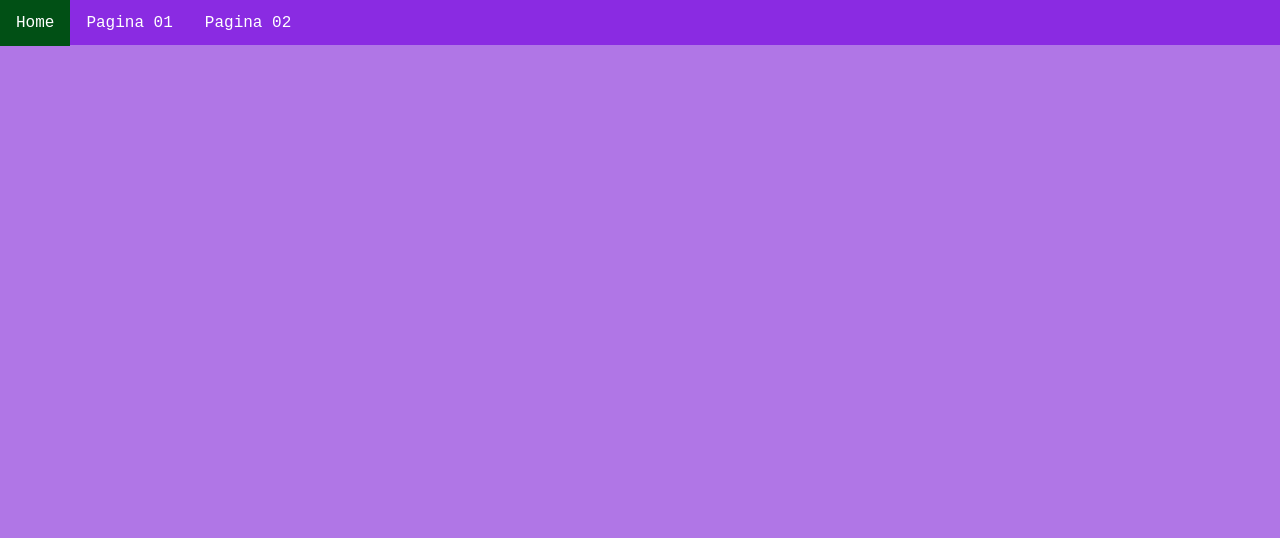
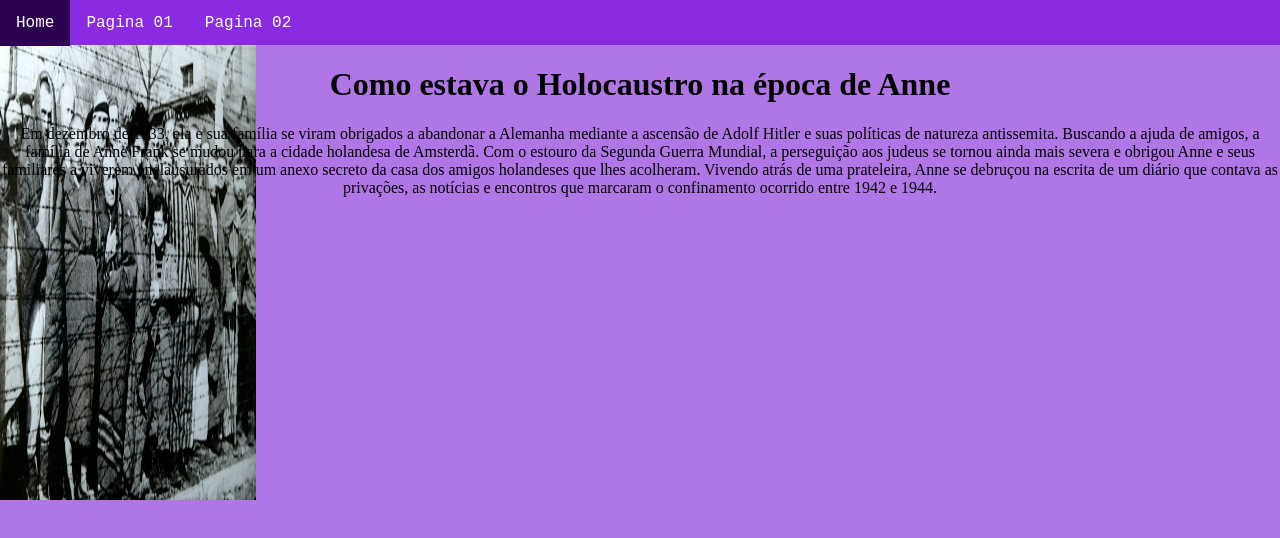
Before and after one commit to MariaLuizaBarboza/primeirob_2t, a plain HTML site: page pagina01.html in a window 1280 px wide. Drawn offline with Linux system fonts and the light colour scheme.

Commit message:
aula dia 24/08

```diff
--- a/estilo.css
+++ b/estilo.css
@@ -80,20 +80,8 @@ li a {
    font-family: 'Courier New', Courier, monospace;
 }
 li a:hover {
-   background: rgb(1, 80, 21);
+   background: rgb(44, 1, 80);
    color: rgb(255, 255, 255);
-}
-.Image {
-  position: absolute;
-  width: 100%;
-  height: 200px ;
-  background: rgb(128, 0, 70);
-  top: 50px;
-  border-color: blue;
-  border-width: 10px;
-  border-style: dashed;
-  margin: 20px;
-  padding: 10px;
 }
 .rodape {
    position: absolute;
@@ -110,4 +98,17 @@ li a:hover {
 .conteudo {
    position: absolute;
    top: 45px;
+   text-align: center;
 }
+.Anne {
+  width:20%;
+  height: 50px;
+
+
+
+}
+#holocaustro{
+   width: 100%;
+   height: 500px;
+   p
+}
--- a/pagina01.html
+++ b/pagina01.html
@@ -17,9 +17,20 @@
            </ul>
        </nav>
     </div>
-<div class="rhinoImage">
-    <img id="rhinoimage" src="1200px-Schwarzes_Nashorn-01.jpg" alt="">
-</div>
+    <div class="conteudo">
+        <h1>Como estava o Holocaustro na época de Anne</h1>
+        <p>Em dezembro de 1933, ela e sua família se viram obrigados a abandonar a Alemanha mediante a ascensão de Adolf
+            Hitler e suas políticas de natureza antissemita. Buscando a ajuda de amigos, a família de Anne Frank se mudou
+            para a cidade holandesa de Amsterdã.
+
+            Com o estouro da Segunda Guerra Mundial, a perseguição aos judeus se tornou ainda mais severa e obrigou Anne e
+            seus familiares a viverem enclausurados em um anexo secreto da casa dos amigos holandeses que lhes acolheram.
+            Vivendo atrás de uma prateleira, Anne se debruçou na escrita de um diário que contava as privações, as notícias
+            e encontros que marcaram o confinamento ocorrido entre 1942 e 1944.</p>
+        </div>
+    <div class="Anne">
+        <img id="holocaustro" src="holocaustro.jpeg" alt="">
+    </div>
 
 </body>
 </html>
```
Also changed, not shown: index.html (+5 -2 lines), pag01.html (+14 -0 lines), holocaustro.jpeg (added).
